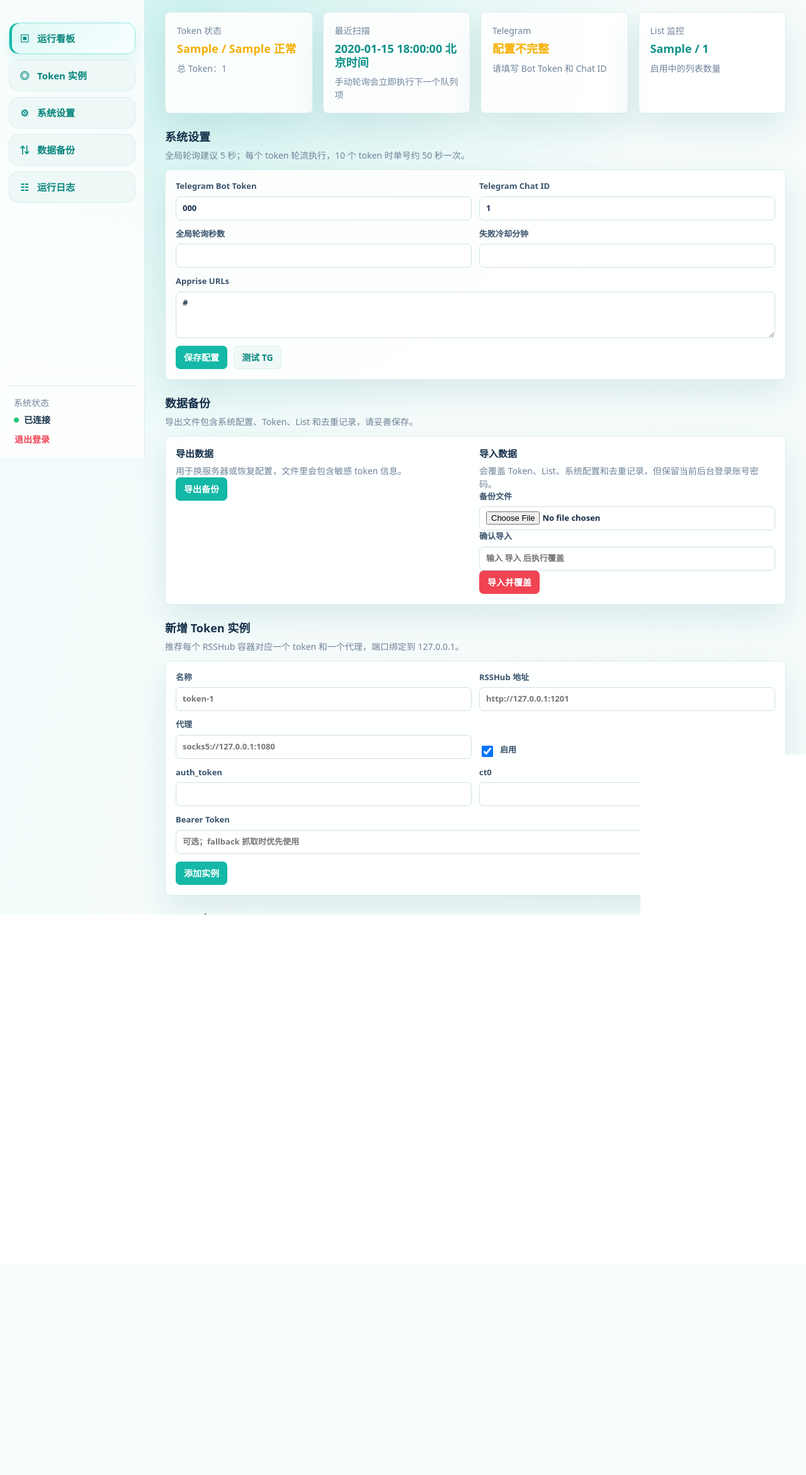
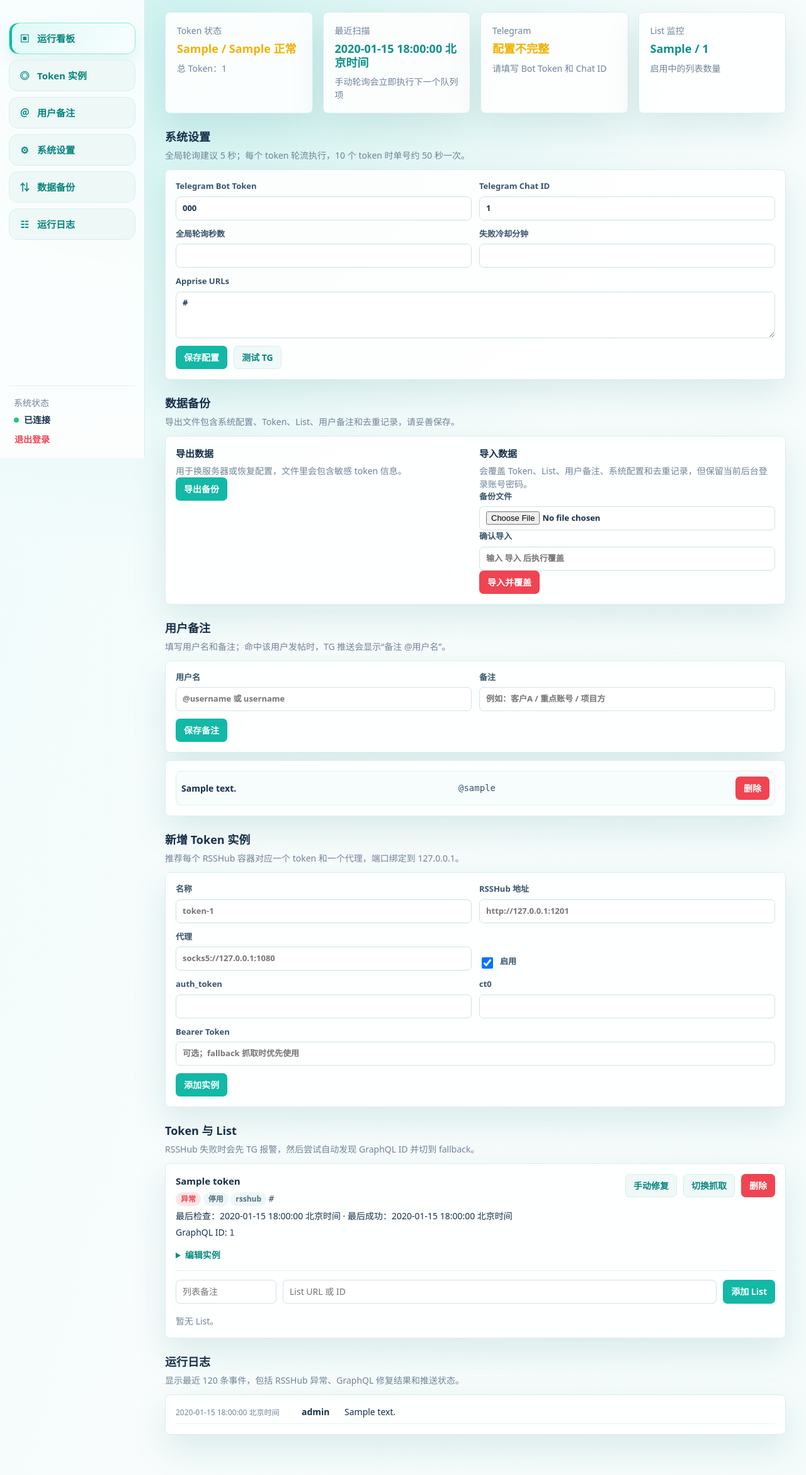
Before and after one commit to mmk58860-code/tuite-tg, a FastAPI app: template app/templates/index.html in a window 1280 px wide. Shown: the part 73-2415 px from the top of the page at 63% size. Before the commit the page ends 1525 px from the top, so only its background shows below. Run offline with FastAPI, Linux system fonts and the light colour scheme; the template is opened without the code that fills it: most values are stand-ins (such as "Sample title", 1, 10 or a date in 2020).

Commit message:
Add user alias labels for notifications

```diff
--- a/app/graphql_repair.py
+++ b/app/graphql_repair.py
@@ -231,5 +231,6 @@ def normalize_web_tweet(item: dict) -> Optional[dict]:
         "id": str(tweet_id),
         "title": f"{name} (@{username}): {text[:160]}",
         "link": f"https://x.com/{quote(username)}/status/{tweet_id}" if username else f"https://x.com/i/web/status/{tweet_id}",
+        "username": username,
         "text": text,
     }
--- a/app/main.py
+++ b/app/main.py
@@ -19,6 +19,7 @@ from .database import (
     SeenItem,
     Setting,
     TokenInstance,
+    UserAlias,
     WatchList,
     add_log,
     get_db,
@@ -77,6 +78,13 @@ SEEN_EXPORT_FIELDS = [
     "link",
     "created_at",
     "forwarded_at",
+]
+USER_ALIAS_EXPORT_FIELDS = [
+    "id",
+    "username",
+    "note",
+    "created_at",
+    "updated_at",
 ]
 PROTECTED_IMPORT_SETTINGS = {"admin_username", "admin_password_hash"}
 templates.env.filters["beijing_time"] = lambda value: format_beijing_time(value)
@@ -154,6 +162,7 @@ async def index(
         return RedirectResponse("/login", status_code=303)
     tokens = db.query(TokenInstance).order_by(TokenInstance.id.asc()).all()
     lists = db.query(WatchList).order_by(WatchList.token_id.asc(), WatchList.id.asc()).all()
+    aliases = db.query(UserAlias).order_by(UserAlias.username.asc()).all()
     logs = db.query(Log).order_by(Log.id.desc()).limit(120).all()
     settings = {
         "telegram_bot_token": get_setting(db, "telegram_bot_token", ""),
@@ -184,6 +193,7 @@ async def index(
             "logs": logs,
             "settings": settings,
             "stats": stats,
+            "aliases": aliases,
         },
     )
 
@@ -279,6 +289,10 @@ async def export_data(
             serialize_row(item, SEEN_EXPORT_FIELDS)
             for item in db.query(SeenItem).order_by(SeenItem.id.asc()).all()
         ],
+        "user_aliases": [
+            serialize_row(item, USER_ALIAS_EXPORT_FIELDS)
+            for item in db.query(UserAlias).order_by(UserAlias.id.asc()).all()
+        ],
     }
     filename = f"tuite-tg-backup-{beijing_now().strftime('%Y%m%d%H%M%S')}.json"
     return Response(
@@ -312,6 +326,7 @@ async def import_data(
         db.query(SeenItem).delete()
         db.query(WatchList).delete()
         db.query(TokenInstance).delete()
+        db.query(UserAlias).delete()
 
         for item in payload.get("settings", []):
             key = str(item.get("key", "")).strip()
@@ -327,11 +342,50 @@ async def import_data(
         for item in payload.get("seen_items", []):
             db.add(SeenItem(**clean_payload(item, SEEN_EXPORT_FIELDS)))
 
-        add_log(db, "INFO", "数据导入完成，已覆盖 Token、List、系统配置和去重记录")
+        for item in payload.get("user_aliases", []):
+            db.add(UserAlias(**clean_payload(item, USER_ALIAS_EXPORT_FIELDS)))
+
+        add_log(db, "INFO", "数据导入完成，已覆盖 Token、List、用户备注、系统配置和去重记录")
     except Exception as exc:
         db.rollback()
         add_log(db, "ERROR", f"导入失败：{exc}")
     return RedirectResponse("/", status_code=303)
+
+
+@app.post("/aliases")
+async def save_alias(
+    username: str = Form(...),
+    note: str = Form(...),
+    db: Session = Depends(get_db),
+    _: str = Depends(current_user_from_cookie),
+):
+    clean_username = normalize_username(username)
+    clean_note = note.strip()
+    if not clean_username or not clean_note:
+        add_log(db, "ERROR", "用户备注保存失败：用户名和备注都不能为空")
+        return RedirectResponse("/#aliases", status_code=303)
+    now = utc_now()
+    alias = db.query(UserAlias).filter(UserAlias.username == clean_username).first()
+    if alias:
+        alias.note = clean_note
+        alias.updated_at = now
+    else:
+        db.add(UserAlias(username=clean_username, note=clean_note, created_at=now, updated_at=now))
+    add_log(db, "INFO", f"用户备注已保存: @{clean_username} -> {clean_note}")
+    return RedirectResponse("/#aliases", status_code=303)
+
+
+@app.post("/aliases/{alias_id}/delete")
+async def delete_alias(
+    alias_id: int,
+    db: Session = Depends(get_db),
+    _: str = Depends(current_user_from_cookie),
+):
+    alias = db.query(UserAlias).filter(UserAlias.id == alias_id).first()
+    if alias:
+        db.delete(alias)
+        add_log(db, "INFO", f"用户备注已删除: @{alias.username}")
+    return RedirectResponse("/#aliases", status_code=303)
 
 
 @app.post("/tokens")
@@ -517,6 +571,23 @@ def extract_list_id(value: str) -> str:
     return match.group(1) if match else value
 
 
+def normalize_username(value: str) -> str:
+    value = value.strip()
+    value = value.removeprefix("@")
+    value = value.rstrip("/")
+    if "/" in value:
+        parts = [part for part in value.split("/") if part]
+        for marker in ("x.com", "twitter.com"):
+            if marker in parts:
+                index = parts.index(marker)
+                if len(parts) > index + 1:
+                    value = parts[index + 1]
+                    break
+        else:
+            value = parts[-1] if parts else value
+    return value.lower()
+
+
 def serialize_row(row: object, fields: list[str]) -> dict[str, object]:
     data: dict[str, object] = {}
     for field in fields:
--- a/app/notifier.py
+++ b/app/notifier.py
@@ -46,13 +46,15 @@ def format_alert(title: str, body: str, detail: Optional[str] = None) -> str:
     return message
 
 
-def format_feed_item(title: str, link: str, source: str = "") -> str:
+def format_feed_item(title: str, link: str, source: str = "", author_label: str = "") -> str:
     heading = "X List 更新"
     if source:
         heading += f" - {source}"
     safe_link = html.escape(link)
+    author_line = f"{html.escape(author_label)}\n" if author_label else ""
     return (
         f"<b>{html.escape(heading)}</b>\n"
+        f"{author_line}"
         f"{html.escape(title)}\n\n"
         f"<a href=\"{safe_link}\">打开原文</a>"
     )
--- a/app/static/style.css
+++ b/app/static/style.css
@@ -254,7 +254,8 @@ p {
 
 .settings-grid,
 .token-form,
-.backup-grid {
+.backup-grid,
+.alias-form {
   display: grid;
   grid-template-columns: repeat(2, minmax(0, 1fr));
   gap: 12px;
@@ -448,6 +449,23 @@ summary {
   margin-top: 12px;
 }
 
+.alias-list {
+  display: grid;
+  gap: 8px;
+  margin-top: 12px;
+}
+
+.alias-row {
+  display: grid;
+  grid-template-columns: minmax(120px, 1fr) minmax(140px, 1fr) auto;
+  gap: 8px;
+  align-items: center;
+  padding: 8px;
+  background: #f7fcfc;
+  border: 1px solid #e1f0f0;
+  border-radius: 8px;
+}
+
 .row {
   display: grid;
   grid-template-columns: minmax(120px, 1fr) minmax(180px, 1fr) 80px auto auto;
@@ -537,6 +555,8 @@ summary {
   .settings-grid,
   .token-form,
   .backup-grid,
+  .alias-form,
+  .alias-row,
   .list-form,
   .row,
   .log {
--- a/app/templates/base.html
+++ b/app/templates/base.html
@@ -20,6 +20,7 @@
         <nav class="side-nav" aria-label="主菜单">
           <a class="active" href="#dashboard"><span>▣</span>运行看板</a>
           <a href="#tokens"><span>◎</span>Token 实例</a>
+          <a href="#aliases"><span>＠</span>用户备注</a>
           <a href="#settings"><span>⚙</span>系统设置</a>
           <a href="#backup"><span>⇅</span>数据备份</a>
           <a href="#logs"><span>☷</span>运行日志</a>
--- a/app/templates/index.html
+++ b/app/templates/index.html
@@ -63,7 +63,7 @@
   <div class="section-head">
     <div>
       <h2>数据备份</h2>
-      <p>导出文件包含系统配置、Token、List 和去重记录，请妥善保存。</p>
+      <p>导出文件包含系统配置、Token、List、用户备注和去重记录，请妥善保存。</p>
     </div>
   </div>
   <div class="panel backup-grid">
@@ -76,7 +76,7 @@
     </div>
     <form method="post" action="/data/import" enctype="multipart/form-data">
       <h3>导入数据</h3>
-      <p class="muted">会覆盖 Token、List、系统配置和去重记录，但保留当前后台登录账号密码。</p>
+      <p class="muted">会覆盖 Token、List、用户备注、系统配置和去重记录，但保留当前后台登录账号密码。</p>
       <label>备份文件
         <input name="backup_file" type="file" accept="application/json,.json" required>
       </label>
@@ -87,6 +87,39 @@
         <button type="submit" class="danger">导入并覆盖</button>
       </div>
     </form>
+  </div>
+</section>
+
+<section class="band" id="aliases">
+  <div class="section-head">
+    <div>
+      <h2>用户备注</h2>
+      <p>填写用户名和备注；命中该用户发帖时，TG 推送会显示“备注 @用户名”。</p>
+    </div>
+  </div>
+  <form class="panel alias-form" method="post" action="/aliases">
+    <label>用户名
+      <input name="username" required placeholder="@username 或 username">
+    </label>
+    <label>备注
+      <input name="note" required placeholder="例如：客户A / 重点账号 / 项目方">
+    </label>
+    <div class="actions">
+      <button type="submit">保存备注</button>
+    </div>
+  </form>
+  <div class="panel alias-list">
+    {% for alias in aliases %}
+      <div class="alias-row">
+        <strong>{{ alias.note }}</strong>
+        <code>@{{ alias.username }}</code>
+        <form method="post" action="/aliases/{{ alias.id }}/delete">
+          <button type="submit" class="danger">删除</button>
+        </form>
+      </div>
+    {% else %}
+      <p class="muted">暂无用户备注。</p>
+    {% endfor %}
   </div>
 </section>
 
```
Also changed, not shown: app/database.py (+10 -0 lines), app/watcher.py (+57 -2 lines).
